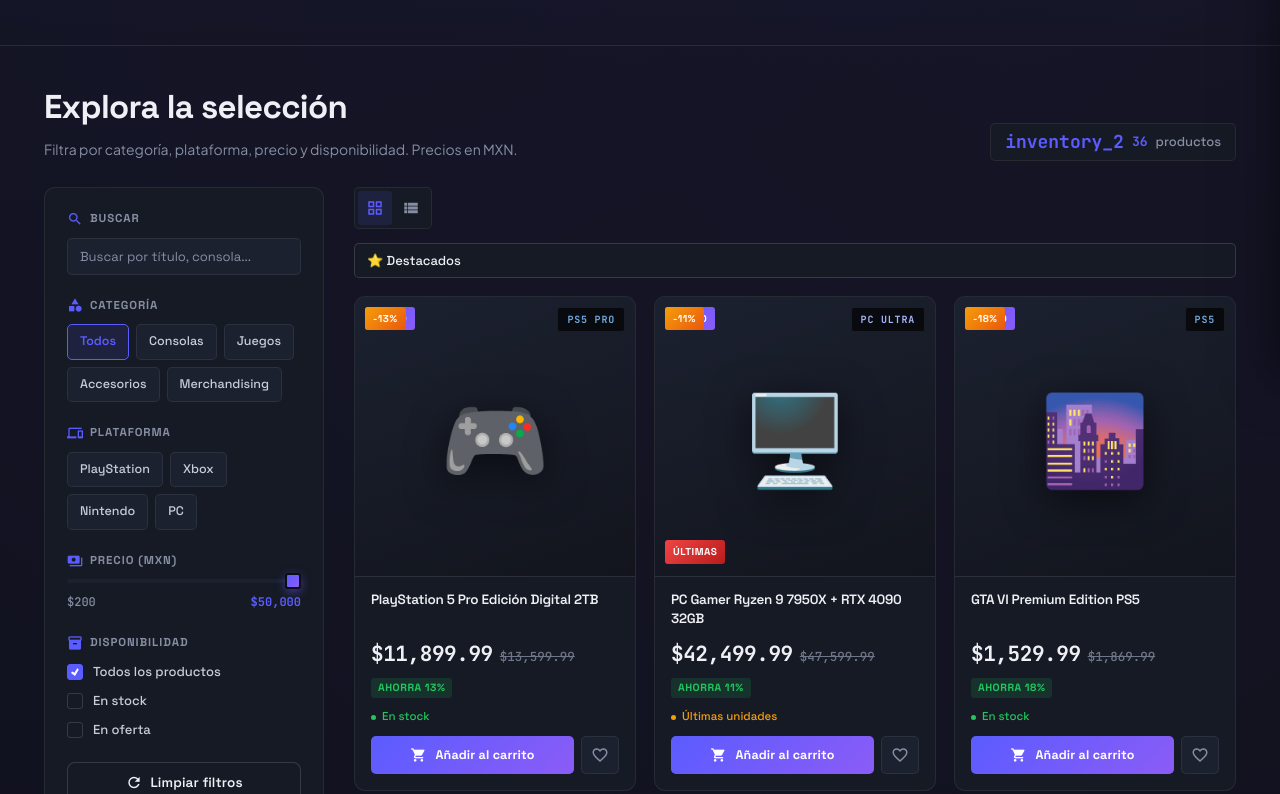
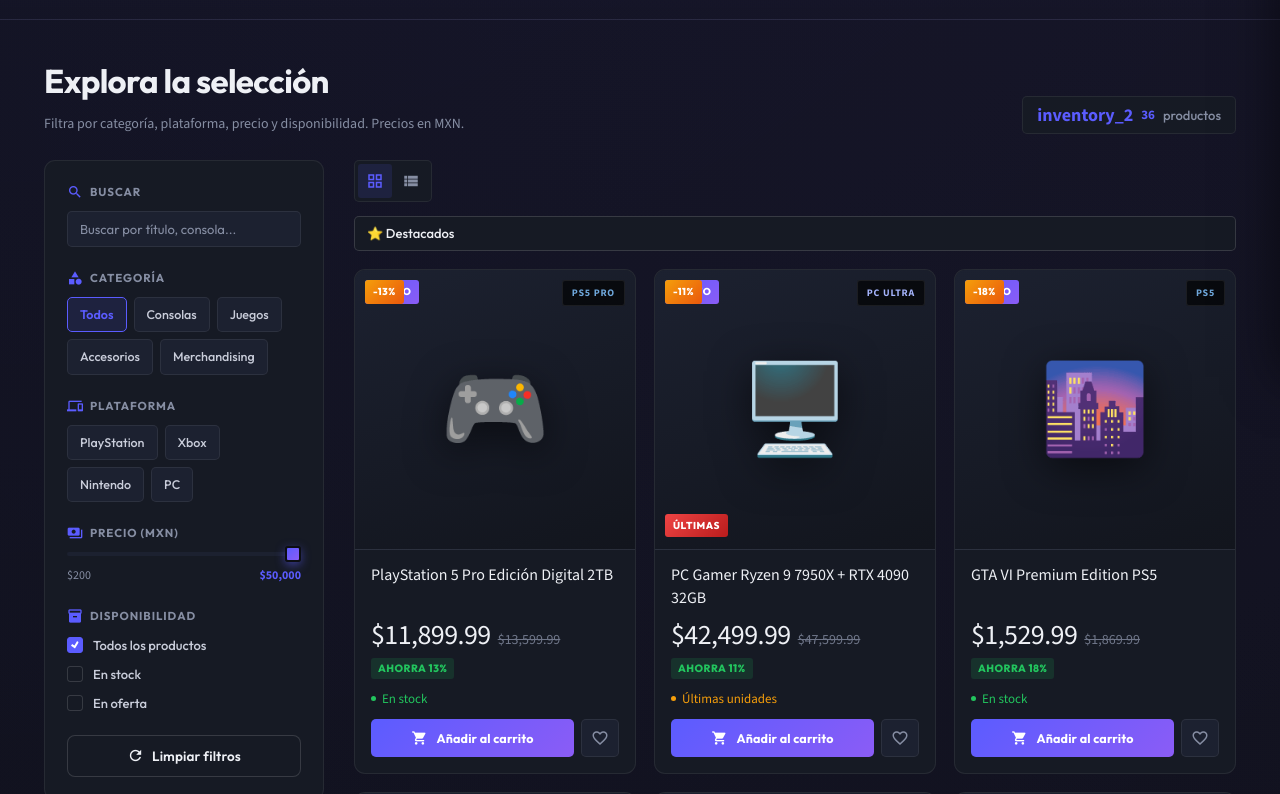
Before and after one commit to glitchshopoficial-sketch/Glitch-shop, a website: page catalogo.html in a window 1280 px wide. Shown: the part 441-1235 px from the top of the page. Drawn offline with nearby package versions, Linux system fonts and the light colour scheme; no server answers.

Commit message:
Refine store typography while preserving color palette

```diff
--- a/catalogo.html
+++ b/catalogo.html
@@ -9,7 +9,7 @@
   <!-- GOOGLE FONTS -->
   <link rel="preconnect" href="https://fonts.googleapis.com">
   <link rel="preconnect" href="https://fonts.gstatic.com" crossorigin>
-  <link href="https://fonts.googleapis.com/css2?family=Plus+Jakarta+Sans:wght@300;400;500;600;700;800&family=Space+Grotesk:wght@400;500;600;700&family=JetBrains+Mono:wght@500;700&display=swap" rel="stylesheet">
+  <link href="https://fonts.googleapis.com/css2?family=Outfit:wght@400;500;600;700;800&family=Source+Sans+3:wght@400;500;600;700;800&display=swap" rel="stylesheet">
 
   <!-- GOOGLE MATERIAL ICONS -->
   <link href="https://fonts.googleapis.com/icon?family=Material+Icons|Material+Icons+Outlined|Material+Icons+Round" rel="stylesheet">
@@ -17,7 +17,7 @@
   <!-- SUPABASE JS CLIENT (CDN) -->
   <script src="https://cdn.jsdelivr.net/npm/@supabase/supabase-js@2"></script>
 
-  <link rel="stylesheet" href="styles.css?v=cart-20260912-fix" />
+  <link rel="stylesheet" href="styles.css?v=typography-20260913" />
 </head>
 <body>
 
--- a/styles.css
+++ b/styles.css
@@ -1,6 +1,6 @@
 /* =========================================================
    GLITCH SHOP â€” Professional E-commerce Styles
-   Google Fonts: Plus Jakarta Sans (body) + Space Grotesk (headings)
+   Google Fonts: Source Sans 3 (body and prices) + Outfit (headings)
    Material Icons, MXN currency, professional edges
    ========================================================= */
 
@@ -33,9 +33,9 @@
   --shadow: 0 6px 16px rgba(0, 0, 0, 0.35);
   --shadow-lg: 0 18px 50px rgba(0, 0, 0, 0.55);
 
-  --font: 'Plus Jakarta Sans', 'Inter', system-ui, -apple-system, sans-serif;
-  --font-display: 'Space Grotesk', 'Plus Jakarta Sans', sans-serif;
-  --font-mono: 'JetBrains Mono', ui-monospace, monospace;
+  --font: 'Source Sans 3', 'Segoe UI', sans-serif;
+  --font-display: 'Outfit', 'Source Sans 3', sans-serif;
+  --font-numeric: var(--font);
   --container: 1240px;
 }
 
@@ -44,7 +44,7 @@
 
 body {
   font-family: var(--font);
-  font-size: 14.5px;
+  font-size: 16px;
   line-height: 1.55;
   color: var(--text);
   background: var(--bg);
@@ -58,6 +58,8 @@
 }
 
 h1, h2, h3, h4, h5, h6 { font-family: var(--font-display); letter-spacing: -0.02em; }
+
+input, select, textarea { font-family: inherit; }
 
 img { max-width: 100%; display: block; }
 a { color: inherit; text-decoration: none; }
@@ -296,7 +298,8 @@
   justify-content: center;
   line-height: 1;
   border: 2px solid var(--bg);
-  font-family: var(--font-mono);
+  font-family: var(--font-numeric);
+  font-variant-numeric: lining-nums tabular-nums;
   pointer-events: none;
   z-index: 2;
 }
@@ -527,7 +530,8 @@
 }
 .banner__card-title .material-icons { font-size: 14px; }
 .banner__card-price {
-  font-family: var(--font-mono);
+  font-family: var(--font-numeric);
+  font-variant-numeric: lining-nums tabular-nums;
   font-size: clamp(30px, 5vw, 46px);
   font-weight: 700;
   background: linear-gradient(135deg, var(--accent), var(--accent-2));
@@ -725,7 +729,8 @@
 .catalog__count span {
   color: var(--accent);
   font-weight: 800;
-  font-family: var(--font-mono);
+  font-family: var(--font-numeric);
+  font-variant-numeric: lining-nums tabular-nums;
 }
 
 .catalog__layout {
@@ -905,7 +910,8 @@
   justify-content: space-between;
   font-size: 12px;
   color: var(--text-muted);
-  font-family: var(--font-mono);
+  font-family: var(--font-numeric);
+  font-variant-numeric: lining-nums tabular-nums;
   font-weight: 500;
 }
 .range__labels span:last-child { color: var(--accent); font-weight: 700; }
@@ -1057,7 +1063,8 @@
   color: #fff;
   z-index: 2;
   letter-spacing: 0.08em;
-  font-family: var(--font-mono);
+  font-family: var(--font-numeric);
+  font-variant-numeric: lining-nums tabular-nums;
 }
 .platform-ps { color: #6fa8dc; }
 .platform-xbox { color: #7ee2a9; }
@@ -1072,11 +1079,12 @@
   flex: 1;
 }
 .product__title {
-  font-size: 13.5px;
-  font-weight: 600;
+  font-size: 16px;
+  font-weight: 400;
   line-height: 1.4;
   color: var(--text);
-  font-family: var(--font-display);
+  font-family: var(--font);
+  letter-spacing: 0;
   display: -webkit-box;
   -webkit-line-clamp: 2;
   -webkit-box-orient: vertical;
@@ -1084,7 +1092,7 @@
   min-height: 2.8em;
 }
 .product__desc {
-  font-size: 12px;
+  font-size: 14px;
   line-height: 1.5;
   color: var(--text-muted);
   display: -webkit-box;
@@ -1100,18 +1108,21 @@
   flex-wrap: wrap;
 }
 .product__price {
-  font-size: 21px;
-  font-weight: 700;
+  font-size: 28px;
+  font-weight: 400;
+  line-height: 1.15;
   color: var(--text);
-  font-family: var(--font-mono);
+  font-family: var(--font-numeric);
+  font-variant-numeric: lining-nums tabular-nums;
   letter-spacing: -0.02em;
 }
 .product__price--old {
-  font-size: 12.5px;
+  font-size: 14px;
   color: var(--text-muted);
   text-decoration: line-through;
   font-weight: 500;
-  font-family: var(--font-mono);
+  font-family: var(--font-numeric);
+  font-variant-numeric: lining-nums tabular-nums;
   opacity: 0.8;
 }
 .product__discount {
@@ -1125,12 +1136,12 @@
   letter-spacing: 0.05em;
 }
 .product__stock {
-  font-size: 11.5px;
+  font-size: 13px;
   display: inline-flex;
   align-items: center;
   gap: 6px;
   color: var(--text-muted);
-  font-family: var(--font-display);
+  font-family: var(--font);
   font-weight: 500;
 }
 .product__stock--available { color: var(--success); }
@@ -1494,7 +1505,8 @@
   font-size: 10.5px;
   color: var(--text-muted);
   font-weight: 600;
-  font-family: var(--font-mono);
+  font-family: var(--font-numeric);
+  font-variant-numeric: lining-nums tabular-nums;
   letter-spacing: 0.06em;
 }
 .cart-item__price {
@@ -1502,7 +1514,8 @@
   font-weight: 700;
   color: var(--accent);
   margin-top: 3px;
-  font-family: var(--font-mono);
+  font-family: var(--font-numeric);
+  font-variant-numeric: lining-nums tabular-nums;
 }
 .cart-item__qty {
   display: inline-flex;
@@ -1521,7 +1534,8 @@
   font-size: 14px;
   font-weight: 700;
   transition: all 0.15s;
-  font-family: var(--font-mono);
+  font-family: var(--font-numeric);
+  font-variant-numeric: lining-nums tabular-nums;
 }
 .cart-item__qty button:hover { background: var(--accent-soft); color: var(--accent); }
 .cart-item__qty span {
@@ -1529,7 +1543,8 @@
   text-align: center;
   font-size: 12.5px;
   font-weight: 700;
-  font-family: var(--font-mono);
+  font-family: var(--font-numeric);
+  font-variant-numeric: lining-nums tabular-nums;
 }
 .cart-item__remove {
   width: 32px;
@@ -1570,7 +1585,8 @@
   font-weight: 800;
 }
 .cart-drawer__row--total span:last-child {
-  font-family: var(--font-mono);
+  font-family: var(--font-numeric);
+  font-variant-numeric: lining-nums tabular-nums;
   color: var(--accent);
 }
 .cart-drawer__secure {
@@ -1674,7 +1690,7 @@
 }
 
 @media (max-width: 600px) {
-  body { font-size: 13.5px; }
+  body { font-size: 15px; }
   .container { padding: 0 18px; }
   .banner { padding: 36px 0 28px; }
   .features__grid { grid-template-columns: 1fr 1fr; gap: 10px; }
@@ -1685,8 +1701,8 @@
   .feature p { font-size: 10.5px; }
   .products__grid { grid-template-columns: 1fr 1fr; gap: 14px; }
   .product__body { padding: 12px 13px 14px; gap: 9px; }
-  .product__title { font-size: 12.5px; min-height: 2.6em; }
-  .product__price { font-size: 18px; }
+  .product__title { font-size: 15px; min-height: 2.8em; }
+  .product__price { font-size: 24px; }
   .product__add { padding: 8px 10px; font-size: 11.5px; }
   .newsletter__inner { padding: 26px 20px; }
   .newsletter__form {
@@ -1987,7 +2003,8 @@
   border-radius: var(--r-xs);
   font-size: 11px;
   font-weight: 700;
-  font-family: var(--font-mono);
+  font-family: var(--font-numeric);
+  font-variant-numeric: lining-nums tabular-nums;
 }
 .admin-tab--active .admin-tab__count { background: rgba(0, 0, 0, 0.2); }
 
```
Also changed, not shown: admin.html (+2 -2 lines), index.html (+2 -2 lines), login.html (+2 -2 lines).
